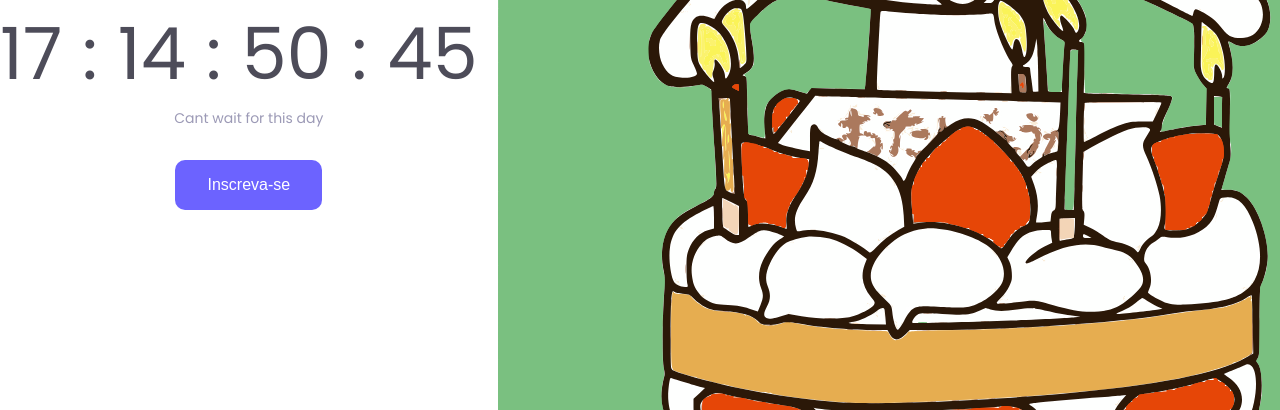
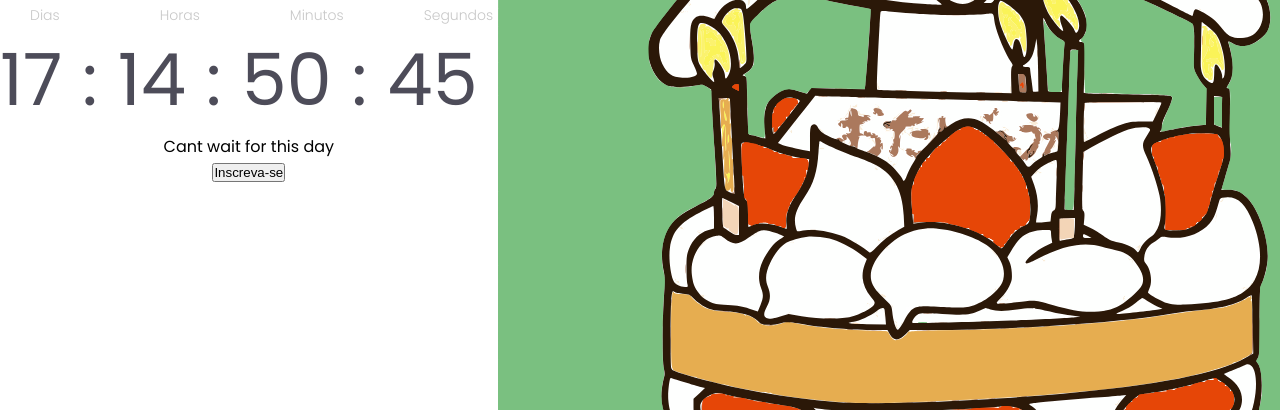
Before and after one commit to kramritt/countdown, a plain HTML site: page index.html in a window 1280 px wide. Shown: the part 738-1148 px from the top of the page. Drawn offline with Linux system fonts and the light colour scheme.

Commit message:
Update style.css

```diff
--- a/style.css
+++ b/style.css
@@ -3,7 +3,7 @@
     --purple: #6C63FF;
     --light-grey: #C8C8C8;
     --text-color: #9C9AB6;
-  }
+}
 
 * {
     margin: 0;
@@ -68,30 +68,6 @@ body {
 
 #theNumbers > li {
     margin-right: 20px;
-}
-
-.container p {
-    color: #9C9AB6;
-    font-size: 14px;
-    font-weight: 400;
-    margin-bottom: 31px;
-}
-
-.container input {
-    padding: 16px 32px;
-    border-radius: 10px;
-    outline: none;
-    border: none;
-    cursor: pointer;
-    background-color: rgb(108, 99, 255);
-    color: #FFF;
-    font-size: 16px;
-    font-weight: 400;
-}
-
-.container input:hover {
-    opacity: .8;
-    color: #C8C8C8;
 }
 
 #bottom {
```
